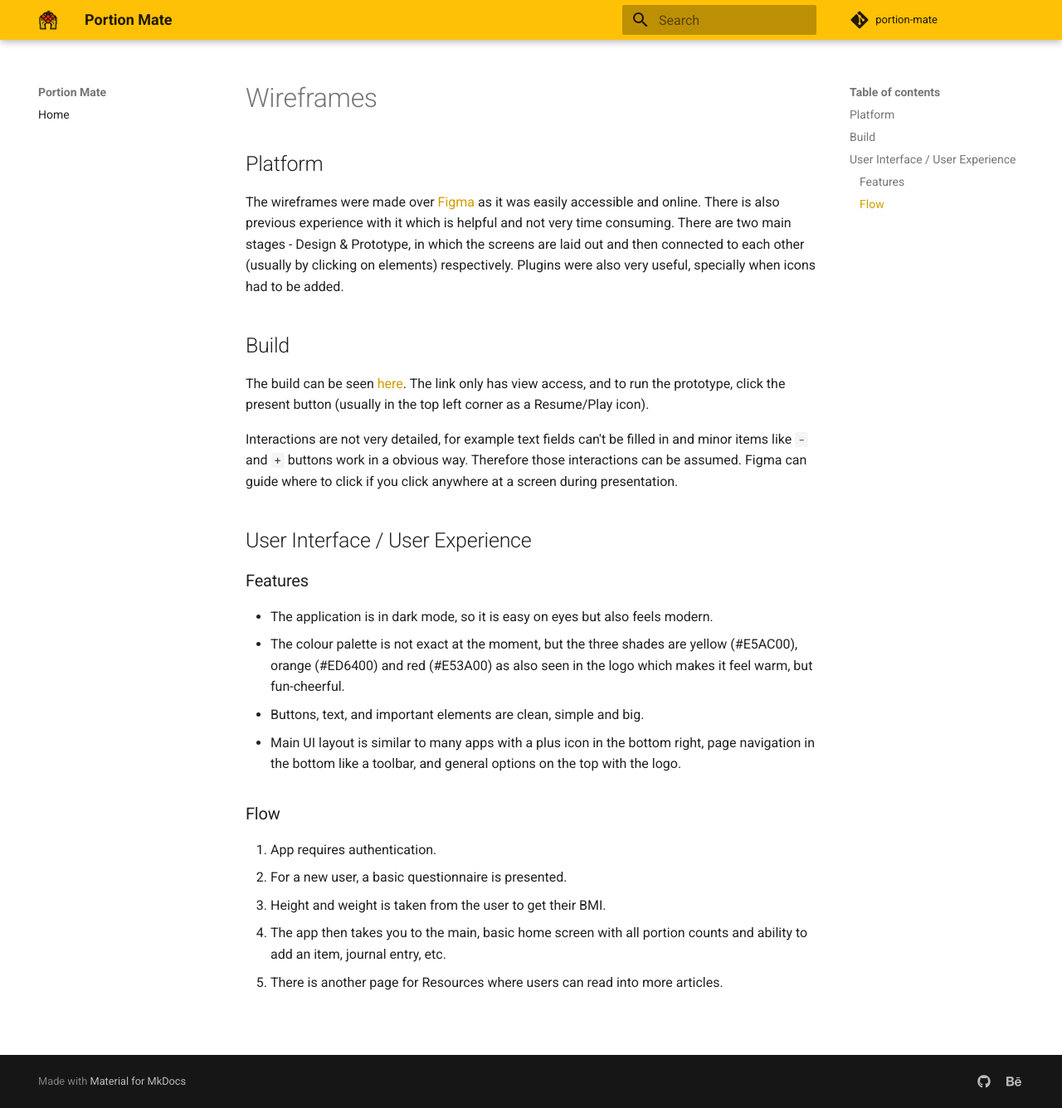
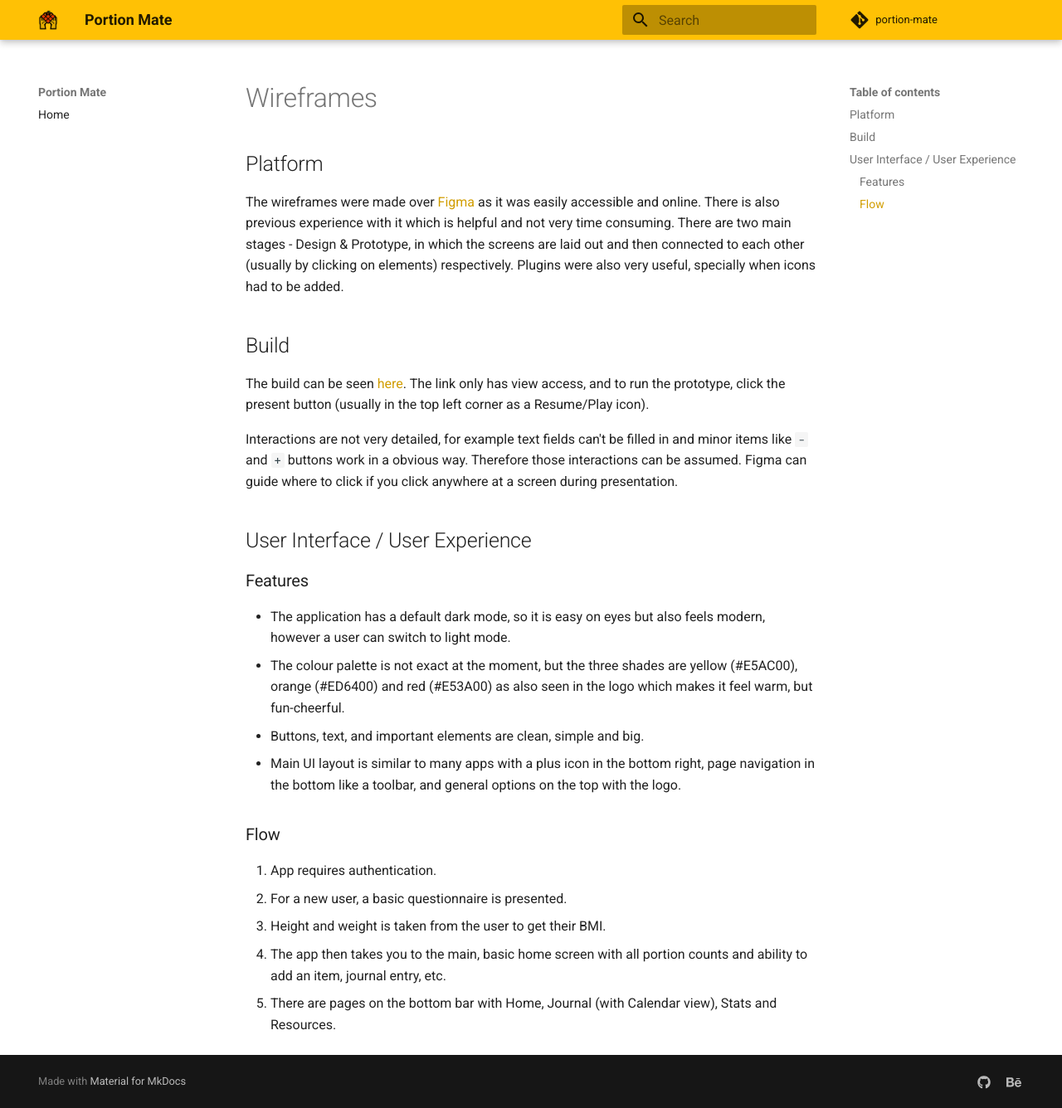
Before and after one commit to ineshbose/portion-mate, an MkDocs documentation site: the page built from docs/specifications/Wireframes.md, in a window 1280 px wide and 1336 px high. Shown: the whole window at 83% size. Built offline with MkDocs 1.6.1 and Material for MkDocs 9.7.7, drawn with Linux system fonts in a browser that asks for light colours; comment, search, counter and statistics services are not loaded.

```diff
--- a/docs/specifications/Wireframes.md
+++ b/docs/specifications/Wireframes.md
@@ -12,7 +12,7 @@ Interactions are not very detailed, for example text fields can't be filled in a
 
 ### Features
 
-* The application is in dark mode, so it is easy on eyes but also feels modern.
+* The application has a default dark mode, so it is easy on eyes but also feels modern, however a user can switch to light mode.
 * The colour palette is not exact at the moment, but the three shades are yellow (#E5AC00), orange (#ED6400) and red (#E53A00) as also seen in the logo which makes it feel warm, but fun-cheerful.
 * Buttons, text, and important elements are clean, simple and big.
 * Main UI layout is similar to many apps with a plus icon in the bottom right, page navigation in the bottom like a toolbar, and general options on the top with the logo.
@@ -23,4 +23,4 @@ Interactions are not very detailed, for example text fields can't be filled in a
 2. For a new user, a basic questionnaire is presented.
 3. Height and weight is taken from the user to get their BMI.
 4. The app then takes you to the main, basic home screen with all portion counts and ability to add an item, journal entry, etc.
-5. There is another page for Resources where users can read into more articles.
+5. There are pages on the bottom bar with Home, Journal (with Calendar view), Stats and Resources.
```
Also changed, not shown: docs/_Sidebar.md (+1 -0 lines), docs/meetings/2021-11-12.md (added, +7 -0 lines), timelog.md (+26 -0 lines).
